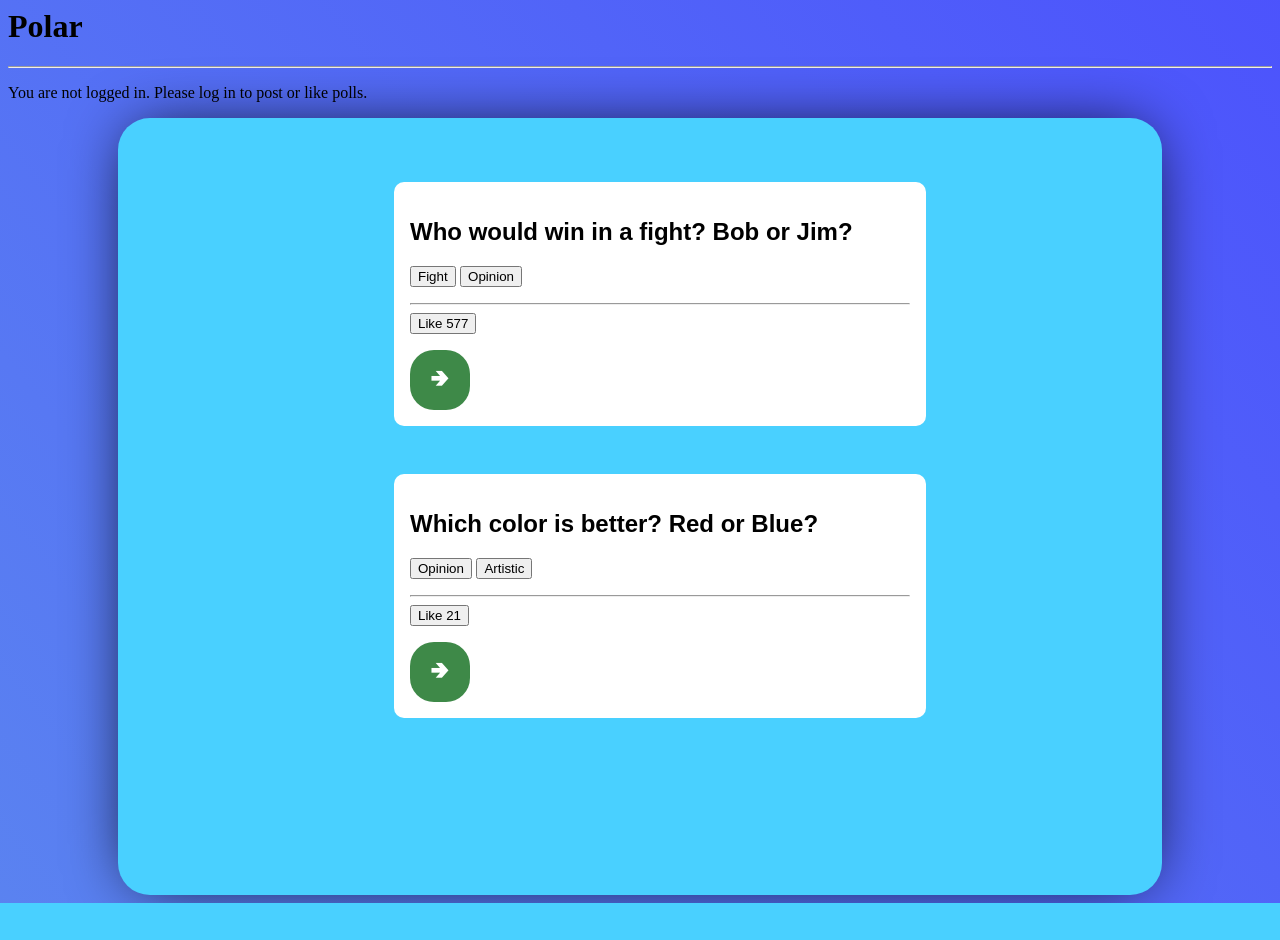
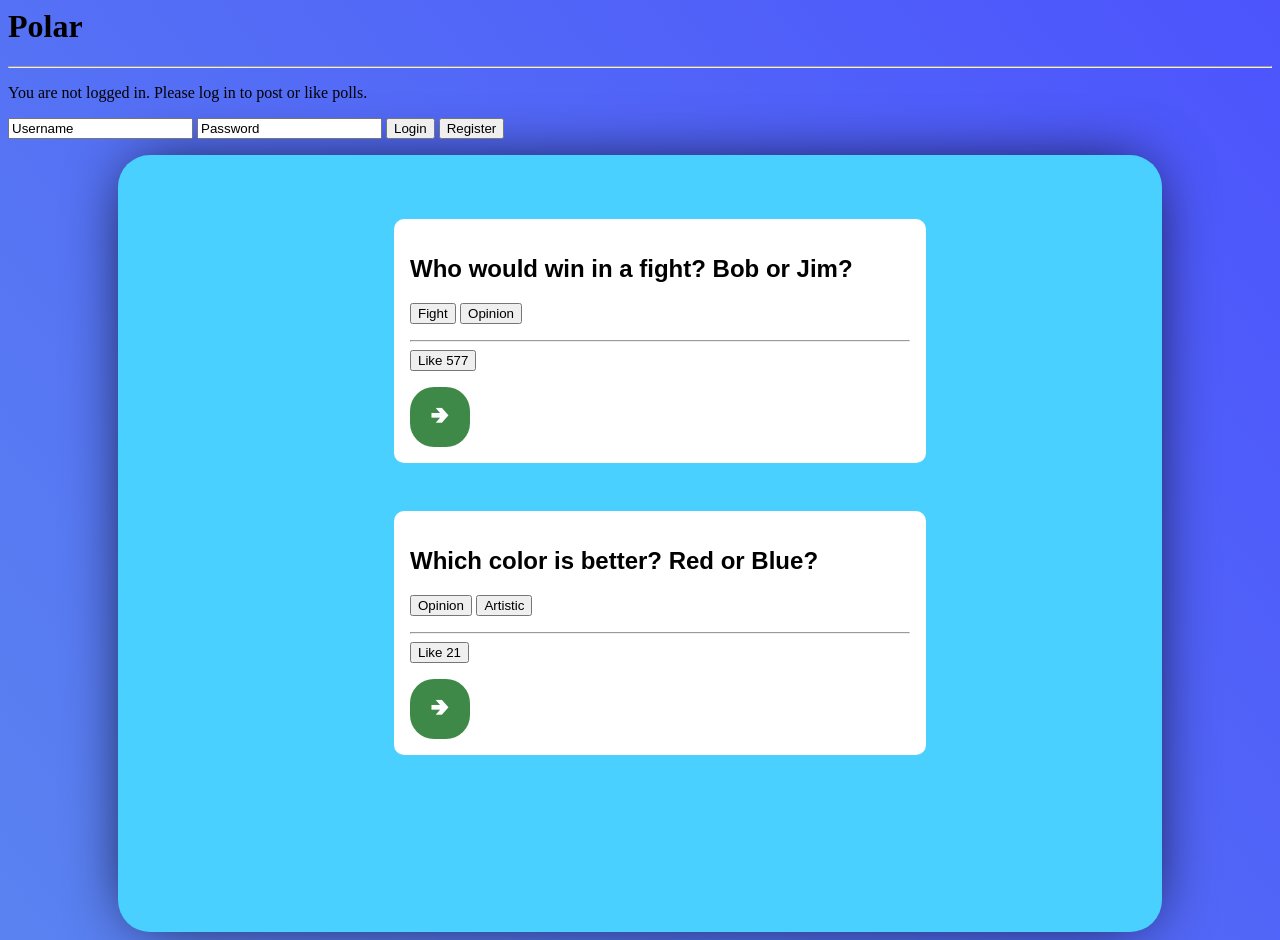
Before and after one commit to AKhaz/djangoSite, a Django app: page /polling/ in a window 1280 px wide. Before the commit the page ends 903 px from the top, so only its background shows below. Run offline with Django 3.2, Linux system fonts and the light colour scheme; data comes from the database, SQL or seed files in the repository; both versions use the stored data as it was after the commit.

Commit message:
Images and UI Fixes and Basic Login

```diff
--- a/polling/templates/polling/index.html
+++ b/polling/templates/polling/index.html
@@ -7,6 +7,13 @@
     <p>Make your vote count {{user.first_name}}!</p>
   {% else %}
     <p>You are not logged in. Please log in to post or like polls.</p>
+    <form method="POST">
+      {% csrf_token %}
+      <input type="text" name = "Username" value = "Username"></input>
+      <input type="text" name = "Password" value = "Password"></input>
+      <input type="submit" class="LoginButton" name = "Login" value = "Login"></input>
+      <input type="submit" class="LoginButton" name = "Register" value = "Register"></input>
+    </form>
   {% endif %}
 </div>
 <div class="MainFeed">
--- a/polling/views.py
+++ b/polling/views.py
@@ -3,6 +3,10 @@ from django.http import HttpResponse, HttpResponseRedirect
 from django.urls import reverse
 from django.views import generic
 from django.utils import timezone
+from django.contrib.auth import authenticate, logout, login
+from django.contrib.auth.models import User
+from django.contrib.auth.hashers import make_password
+
 
 from .models import Choice, Question
 
@@ -11,12 +15,10 @@ class IndexView(generic.ListView):
     template_name = "polling/index.html"
     context_object_name = "latestQuestions"
 
-    def checkLogIn(request):
+    def checkLogIn(self, request):
         return request.user.is_authenticated
 
     def post(self, request):
-        # If the user is logged in, variable is true
-        userLoggedIn = checkLogIn(request)
         if "Like" in request.POST.keys():
             #Gets id of question using hidden input tag name
             id = request.POST.get("questionID")
@@ -27,6 +29,26 @@ class IndexView(generic.ListView):
             question.save()
             questions = self.get_queryset()
             return HttpResponseRedirect(reverse('polling:detail', args = (id)))
+        if "Username" in request.POST.keys():
+            print(request.POST.keys())
+            if "Login" in request.POST.keys():
+                user = authenticate(username = request.POST['Username'], password = request.POST['Password'])
+                if user is not None:
+                    print("Logged in successfully")
+                    login(request, user)
+                else:
+                    print("User not found")
+                    print(user)
+                    pass
+            if "Register" in request.POST.keys():
+                newUser = User(username = request.POST['Username'], password = make_password(request.POST['Password']))
+                newUser.save()
+                login(request, newUser)
+            # If the user is logged in, variable is true
+            userLoggedIn = self.checkLogIn(request)
+            questions = self.get_queryset()
+            return render(request, "polling/index.html", {"latestQuestions": questions})
+
 
     def get(self, request):
         if "Tag" in request.GET.keys():
```
Also changed, not shown: polling/static/polling/style.css (+17 -7 lines), db.sqlite3, static/polling/img/siteIcon.png (added).
